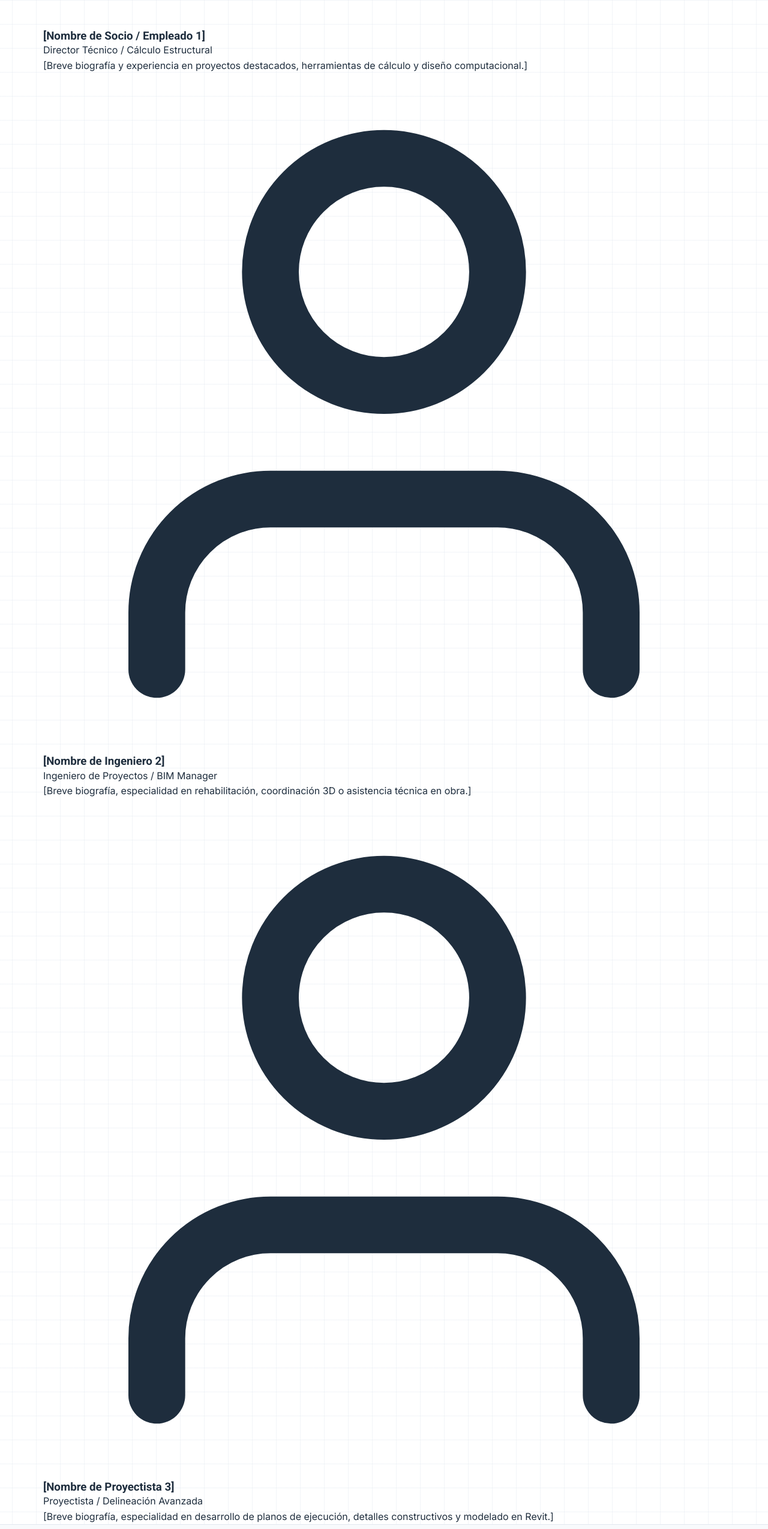
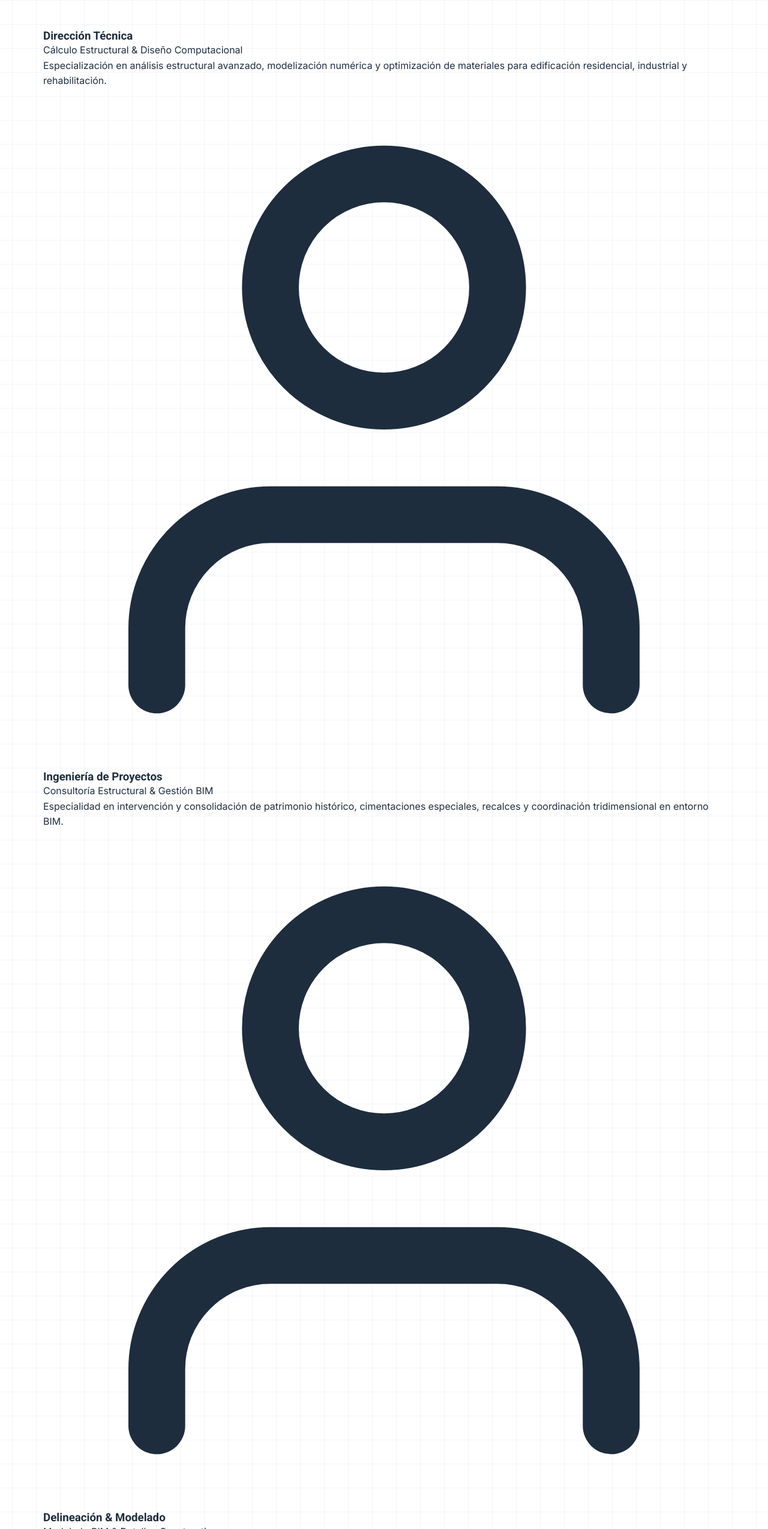
Before and after one commit to Pepruiz/Peperuiz.github.io, a website built with Vite: page conocenos.html in a window 1280 px wide. Shown: the part 1400-3949 px from the top of the page at 60% size. Built offline with nearby package versions, Linux system fonts and the light colour scheme.

Commit message:
chore: suprimir telefono y despersonalizar perfiles de equipo y politicas de privacidad

```diff
--- a/conocenos.html
+++ b/conocenos.html
@@ -59,34 +59,34 @@
       </div>
 
       <div class="team-grid">
-        <!-- Empleado 1 -->
+        <!-- Perfil 1 -->
         <article class="team-card reveal">
           <div class="team-avatar-placeholder">
             <svg xmlns="http://www.w3.org/2000/svg" width="48" height="48" viewBox="0 0 24 24" fill="none" stroke="currentColor" stroke-width="2" stroke-linecap="round" stroke-linejoin="round"><path d="M20 21v-2a4 4 0 0 0-4-4H8a4 4 0 0 0-4 4v2"></path><circle cx="12" cy="7" r="4"></circle></svg>
           </div>
-          <h3>[Nombre de Socio / Empleado 1]</h3>
-          <p class="role">Director Técnico / Cálculo Estructural</p>
-          <p>[Breve biografía y experiencia en proyectos destacados, herramientas de cálculo y diseño computacional.]</p>
+          <h3>Dirección Técnica</h3>
+          <p class="role">Cálculo Estructural & Diseño Computacional</p>
+          <p>Especialización en análisis estructural avanzado, modelización numérica y optimización de materiales para edificación residencial, industrial y rehabilitación.</p>
         </article>
 
-        <!-- Empleado 2 -->
+        <!-- Perfil 2 -->
         <article class="team-card reveal">
           <div class="team-avatar-placeholder">
             <svg xmlns="http://www.w3.org/2000/svg" width="48" height="48" viewBox="0 0 24 24" fill="none" stroke="currentColor" stroke-width="2" stroke-linecap="round" stroke-linejoin="round"><path d="M20 21v-2a4 4 0 0 0-4-4H8a4 4 0 0 0-4 4v2"></path><circle cx="12" cy="7" r="4"></circle></svg>
           </div>
-          <h3>[Nombre de Ingeniero 2]</h3>
-          <p class="role">Ingeniero de Proyectos / BIM Manager</p>
-          <p>[Breve biografía, especialidad en rehabilitación, coordinación 3D o asistencia técnica en obra.]</p>
+          <h3>Ingeniería de Proyectos</h3>
+          <p class="role">Consultoría Estructural & Gestión BIM</p>
+          <p>Especialidad en intervención y consolidación de patrimonio histórico, cimentaciones especiales, recalces y coordinación tridimensional en entorno BIM.</p>
         </article>
 
-        <!-- Empleado 3 -->
+        <!-- Perfil 3 -->
         <article class="team-card reveal">
           <div class="team-avatar-placeholder">
             <svg xmlns="http://www.w3.org/2000/svg" width="48" height="48" viewBox="0 0 24 24" fill="none" stroke="currentColor" stroke-width="2" stroke-linecap="round" stroke-linejoin="round"><path d="M20 21v-2a4 4 0 0 0-4-4H8a4 4 0 0 0-4 4v2"></path><circle cx="12" cy="7" r="4"></circle></svg>
           </div>
-          <h3>[Nombre de Proyectista 3]</h3>
-          <p class="role">Proyectista / Delineación Avanzada</p>
-          <p>[Breve biografía, especialidad en desarrollo de planos de ejecución, detalles constructivos y modelado en Revit.]</p>
+          <h3>Delineación & Modelado</h3>
+          <p class="role">Modelado BIM & Detalles Constructivos</p>
+          <p>Desarrollo técnico de planos de ejecución de alta precisión, detalles de uniones estructurales y despiece paramétrico de armaduras conforme a normativa.</p>
         </article>
       </div>
 
```
Also changed, not shown: en/about.html (+1 -1 lines), en/index.html (+0 -1 lines), en/privacy.html (+0 -1 lines), index.html (+0 -1 lines), privacidad.html (+0 -1 lines), 1 other file.
